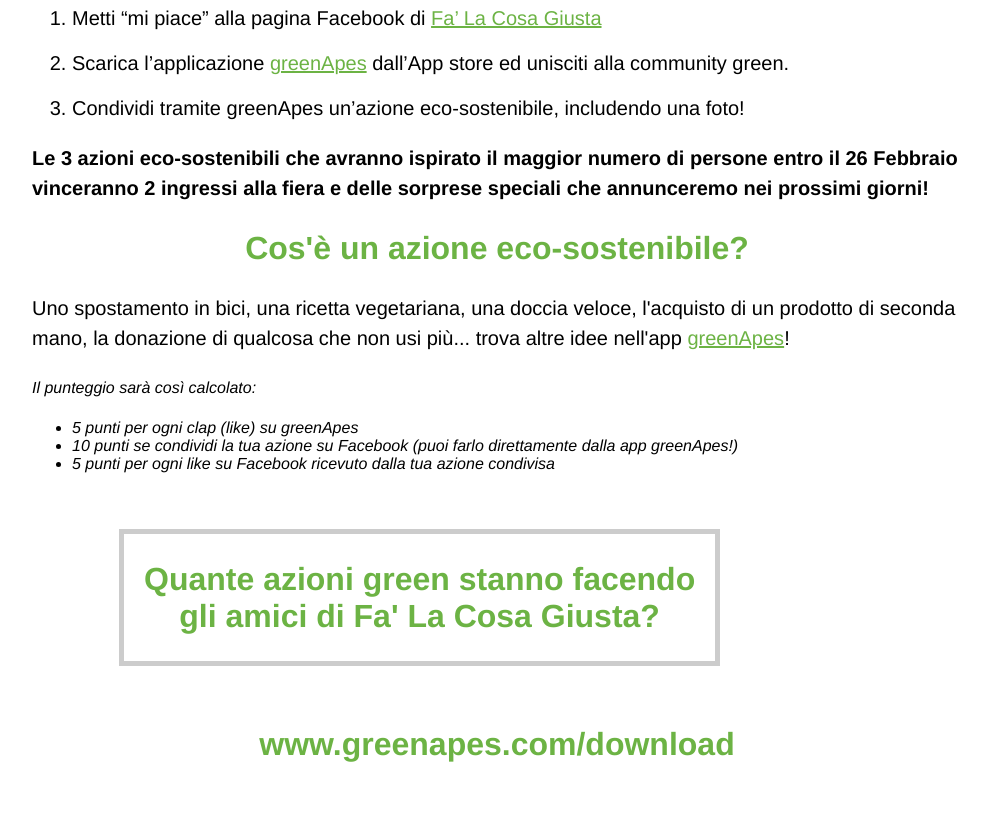
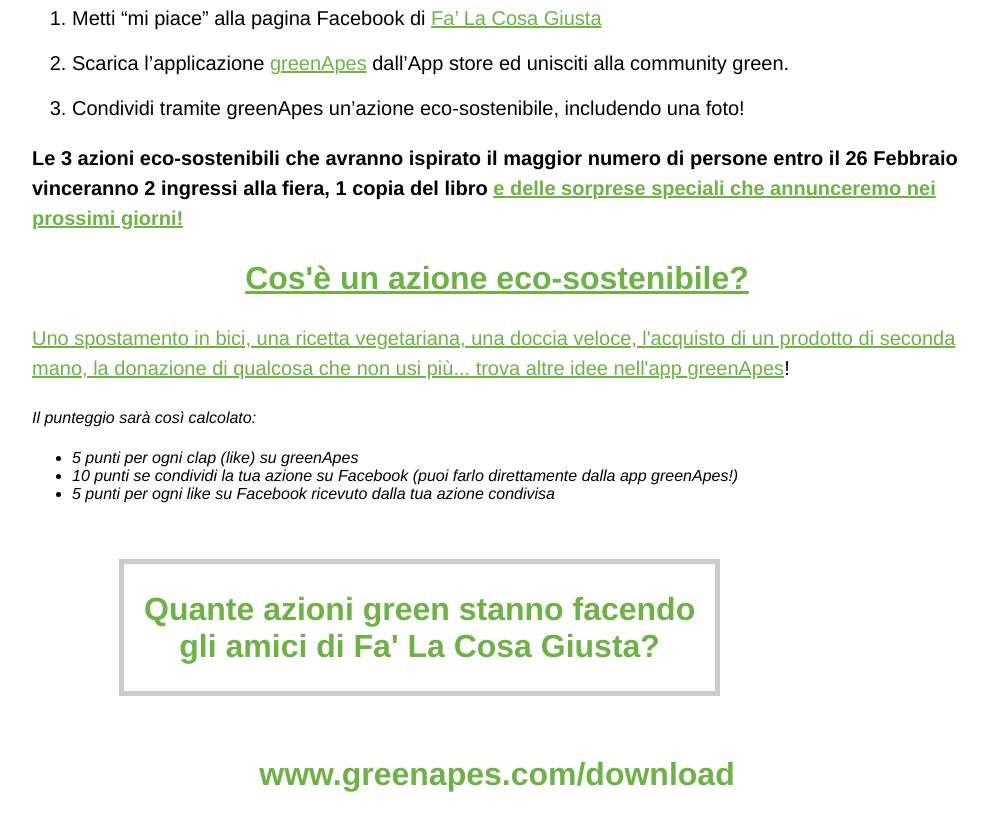
Before and after one commit to greenapes/falacosagiusta-challenge, a website: page index.html in a window 1280 px wide. Shown: the part 837-1660 px from the top of the page, without its empty margins (168-1156 px from the left). Before the commit the page ends 1630 px from the top, so only its background shows below. Drawn offline with Linux system fonts and the light colour scheme; a script that the page names is missing.

Commit message:
Aggiornamento premi (libro)

```diff
--- a/index.html
+++ b/index.html
@@ -130,7 +130,7 @@
                     <li>Scarica l’applicazione <a href="http://www.greenapes.com/download">greenApes</a> dall’App store ed unisciti alla community green.</li>
                     <li>Condividi tramite greenApes un’azione eco-sostenibile, includendo una foto!</li>
                 </ol>
-                <p><b>Le 3 azioni eco-sostenibili che avranno ispirato il maggior numero di persone entro il 26 Febbraio vinceranno 2 ingressi alla fiera e delle sorprese speciali che annunceremo nei prossimi giorni!</b></p>
+                <p><b>Le 3 azioni eco-sostenibili che avranno ispirato il maggior numero di persone entro il 26 Febbraio vinceranno 2 ingressi alla fiera, 1 copia del libro <a href="http://libri.terre.it/libri/collana/0/libro/445/La-tua-impronta>"La tua Impronta"</a> e delle sorprese speciali che annunceremo nei prossimi giorni!</b></p>
 
                 <h2> Cos'è un azione eco-sostenibile? </h2>
                 <p>Uno spostamento in bici, una ricetta vegetariana, una doccia veloce, l'acquisto di un prodotto di seconda mano, la donazione di qualcosa che non usi più... trova altre idee nell'app <a href="http://www.greenapes.com/download">greenApes</a>!</p>
```
